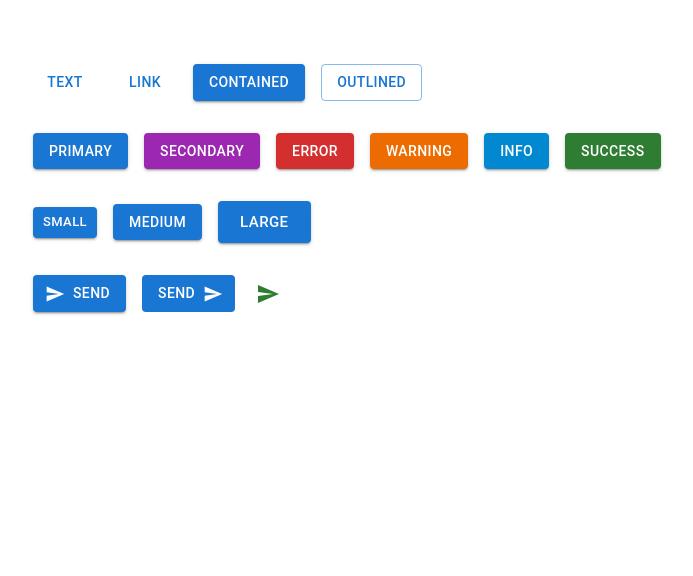
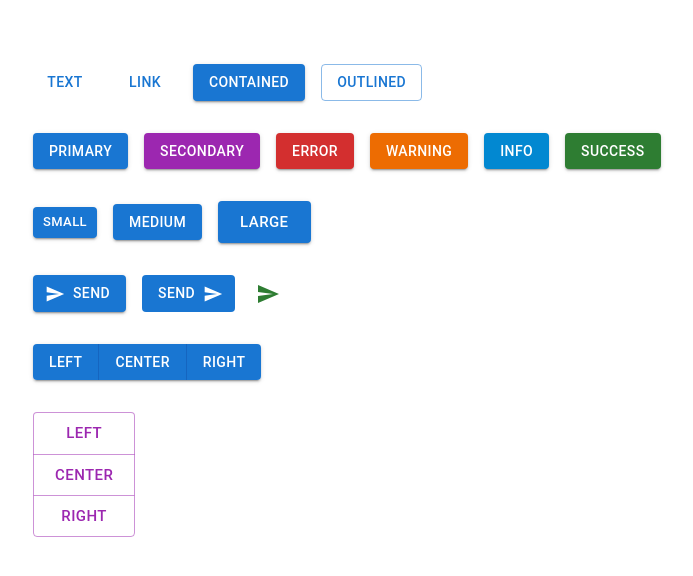
Before and after one commit to djo201/React-MUI, a React (Create React App) app in the folder react-mui-demo/: page / in a window 1280 px wide. Shown: the top 576 px of the page, without its empty margins (31-724 px from the left). Built offline with nearby package versions, Linux system fonts and the light colour scheme.

Commit message:
Button group component

```diff
--- a/react-mui-demo/src/components/MuiButton.tsx
+++ b/react-mui-demo/src/components/MuiButton.tsx
@@ -1,5 +1,5 @@
 import React from 'react';
-import { Stack, Button, IconButton } from '@mui/material';
+import { Stack, Button, IconButton, ButtonGroup } from '@mui/material';
 import SendIcon from '@mui/icons-material/Send';
 
 export const MuiButton = () => {
@@ -64,6 +64,26 @@
           <SendIcon />
         </IconButton>
       </Stack>
+      <Stack direction="row">
+        <ButtonGroup variant="contained">
+          <Button>Left</Button>
+          <Button>Center</Button>
+          <Button>Right</Button>
+        </ButtonGroup>
+      </Stack>
+      <Stack direction="row">
+        <ButtonGroup
+          variant="outlined"
+          orientation="vertical"
+          size="large"
+          color="secondary"
+          aria-label="alignment button group"
+        >
+          <Button onClick={() => alert('Left clicked!')}>Left</Button>
+          <Button>Center</Button>
+          <Button>Right</Button>
+        </ButtonGroup>
+      </Stack>
     </Stack>
   );
 };
```
